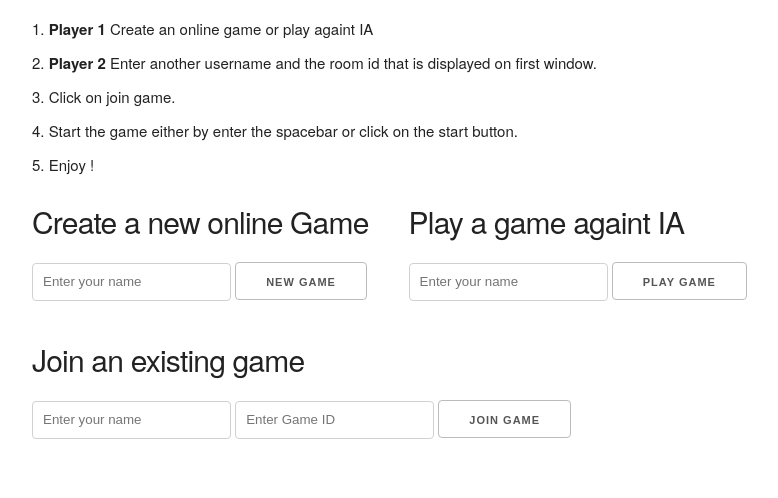
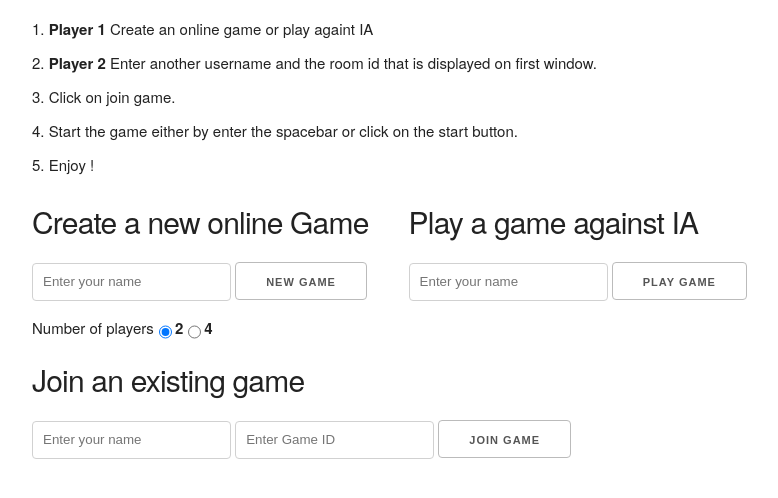
Before and after one commit to faizmhd/pingpong-game, a website: page index.html in a window 1280 px wide. Shown: the part 138-636 px from the top of the page, without its empty margins (128-906 px from the left). Drawn offline with nearby package versions, Linux system fonts and the light colour scheme; no server answers.

Commit message:
could choose nb of players on the menu

```diff
--- a/index.css
+++ b/index.css
@@ -29,3 +29,7 @@ div:nth-child(2) {
 #ping-title {
     display: flex;
 }
+
+#nb_player_radio {
+    display: flex;
+}
--- a/index.html
+++ b/index.html
@@ -40,12 +40,18 @@
           <button id="new">New Game</button>
         </div>
         <div>
-          <h4>Play a game againt IA</h4>
+          <h4>Play a game against IA</h4>
           <input type="text" name="name" id="nameNewIA" placeholder="Enter your name" required>
           <button id="new_IA">Play Game</button>
         </div>
       </div>
-      <br>
+        <div id='nb_player_radio'>
+          <h6>Number of players</h6>
+          <input type="radio" id="nb_player_2" name="nb_player" value="2" checked>
+          <label for="nb_player_2">2</label>
+          <input type="radio" id="nb_player_4" name="nb_player" value="4">
+          <label for="nb_player_4">4</label>
+        </div>
         <h4>Join an existing game</h4>
         <input type="text" name="name" id="nameJoin" placeholder="Enter your name" required>
         <input type="text" name="room" id="room" placeholder="Enter Game ID" required>
```
Lines whose indentation alone changed are shown as unchanged.
